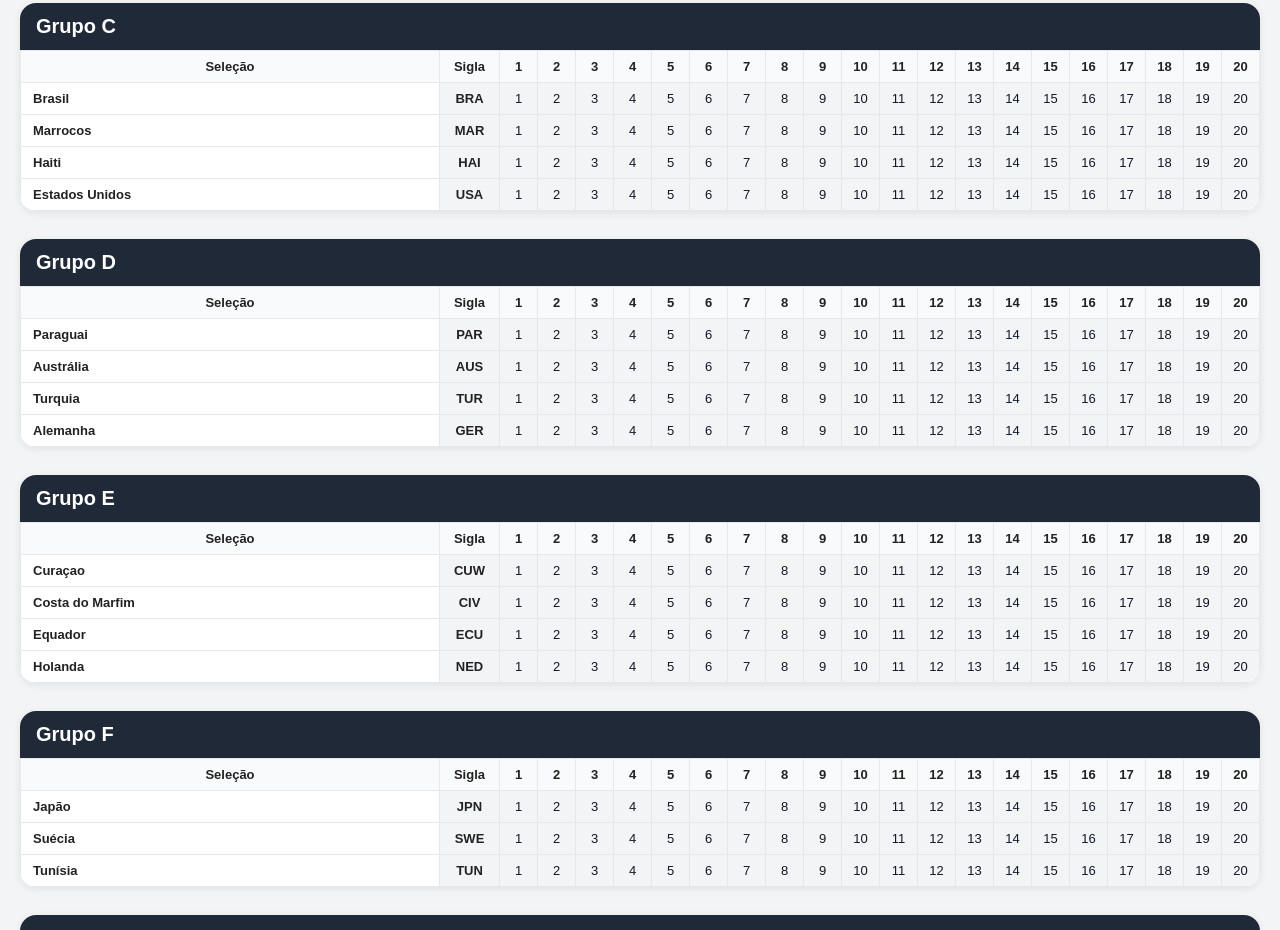
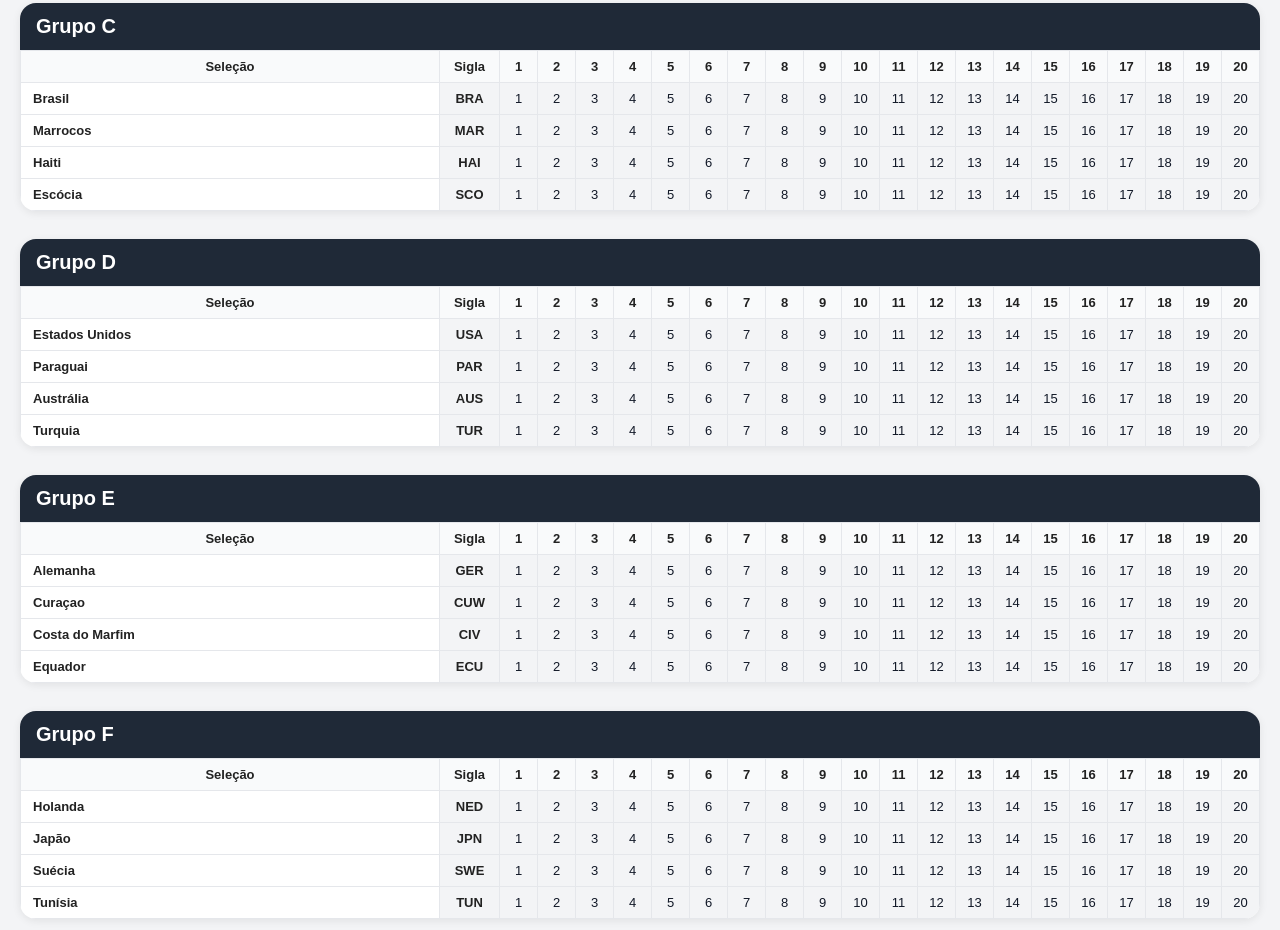
Before and after one commit to FernandoLoureiro/copa2026, a plain HTML site: page index.html in a window 1280 px wide. Shown: the part 635-1565 px from the top of the page. Drawn offline with Linux system fonts and the light colour scheme.

Commit message:
Update index.html

```diff
--- a/index.html
+++ b/index.html
@@ -344,24 +344,25 @@
       ['BRA', 'Brasil'],
       ['MAR', 'Marrocos'],
       ['HAI', 'Haiti'],
-      ['USA', 'Estados Unidos']
+	  ['SCO', 'Escócia']
     ],
 
     'Grupo D': [
+	  ['USA', 'Estados Unidos'],
       ['PAR', 'Paraguai'],
       ['AUS', 'Austrália'],
-      ['TUR', 'Turquia'],
-      ['GER', 'Alemanha']
+      ['TUR', 'Turquia']
     ],
 
     'Grupo E': [
+	  ['GER', 'Alemanha'],
       ['CUW', 'Curaçao'],
       ['CIV', 'Costa do Marfim'],
-      ['ECU', 'Equador'],
-      ['NED', 'Holanda']
+      ['ECU', 'Equador']
     ],
 
     'Grupo F': [
+      ['NED', 'Holanda'],
       ['JPN', 'Japão'],
       ['SWE', 'Suécia'],
       ['TUN', 'Tunísia']
@@ -377,11 +378,11 @@
     'Grupo H': [
       ['ESP', 'Espanha'],
       ['CPV', 'Cabo Verde'],
-      ['KSA', 'Arábia Saudita']
+      ['KSA', 'Arábia Saudita'],
+	  ['URU', 'Uruguai']
     ],
 
     'Grupo I': [
-      ['URU', 'Uruguai'],
       ['FRA', 'França'],
       ['SEN', 'Senegal'],
       ['IRQ', 'Iraque'],
```
